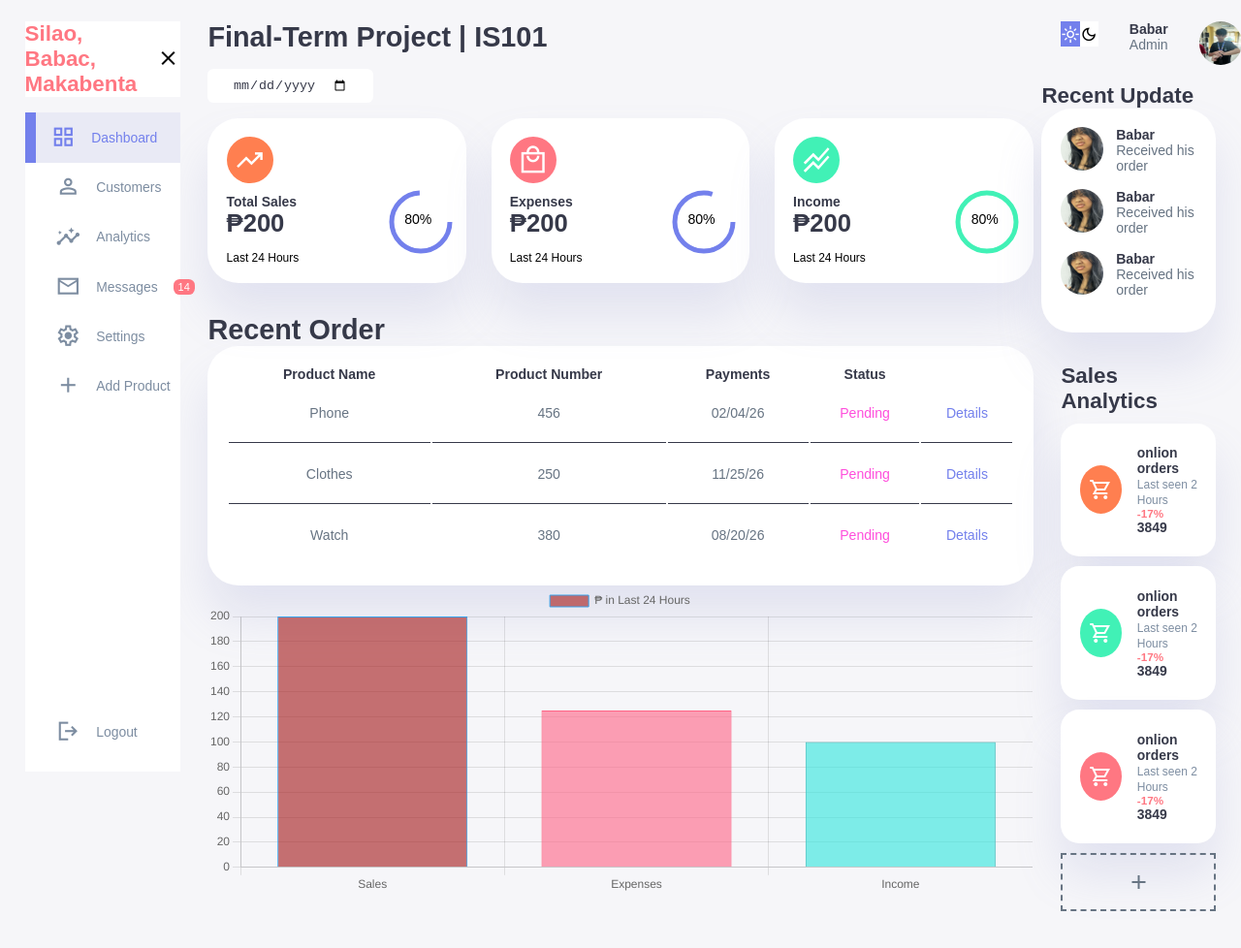
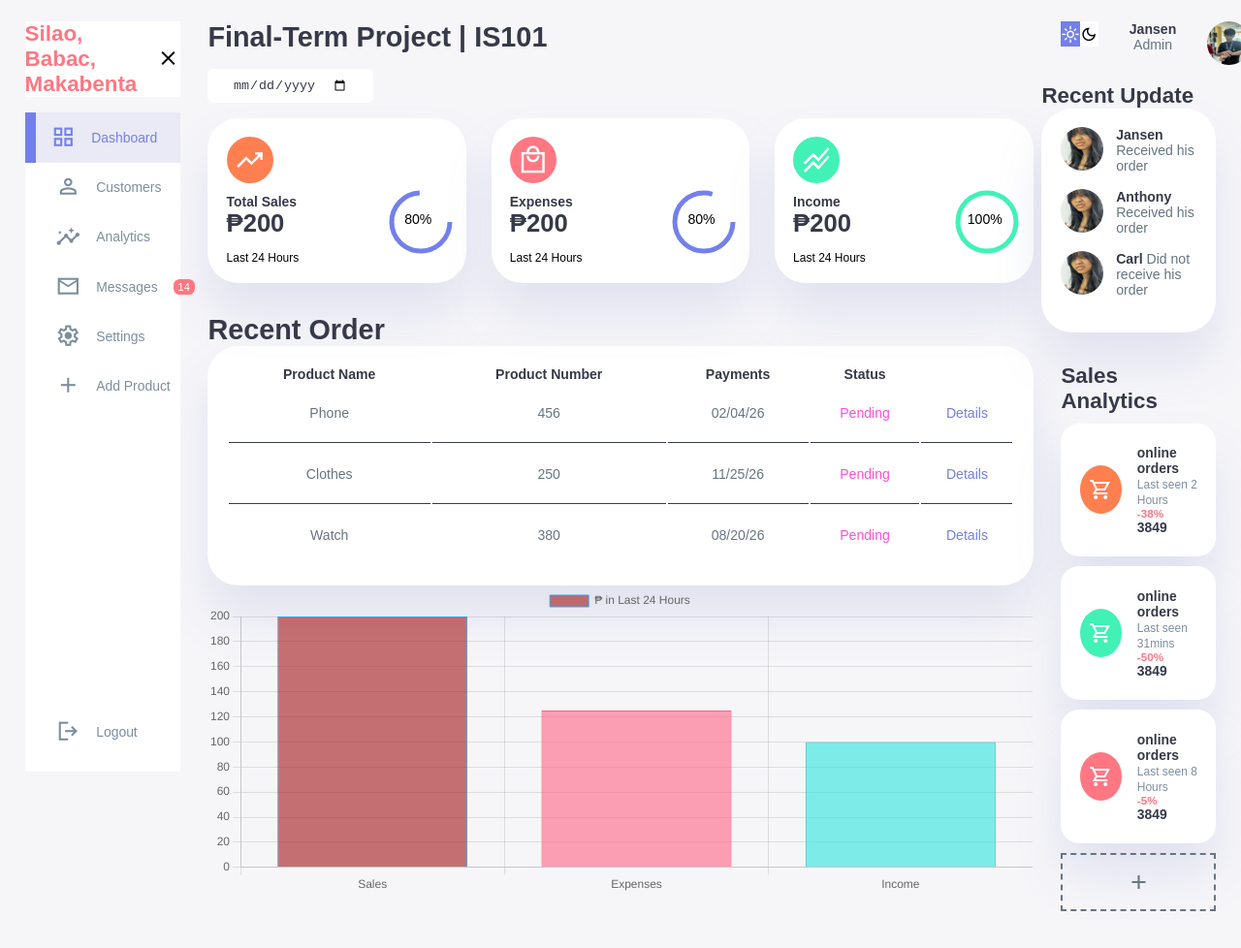
Before and after one commit to Jansenityyyy/IS101, a plain HTML site: page index.html in a window 1280 px wide. Shown: the whole page at 97% size. Drawn offline with nearby package versions, Linux system fonts and the light colour scheme.

Commit message:
Update index.html

```diff
--- a/index.html
+++ b/index.html
@@ -122,7 +122,7 @@
                             <svg>
                                 <circle r="30" cy="40" cx="40"></circle>
                             </svg>
-                            <div class="number">80%</div>
+                            <div class="number">100%</div>
                         </div>
                     </div>
                     <small>Last 24 Hours</small>
@@ -189,7 +189,7 @@
 
                 <div class="profile">
                     <div class="info">
-                        <p><b>Babar</b></p>
+                        <p><b>Jansen</b></p>
                         <p>Admin</p>
                         <small class="text-muted"></small>
                     </div>
@@ -210,7 +210,7 @@
                         <img src="feedback(2).jpg" alt="">
                     </div>
                     <div class="message">
-                        <p><b>Babar</b> Received his order</p>
+                        <p><b>Jansen</b> Received his order</p>
                     </div>
                 </div>
 
@@ -220,7 +220,7 @@
                         <img src="feedback(2).jpg" alt="">
                     </div>
                     <div class="message">
-                        <p><b>Babar</b> Received his order</p>
+                        <p><b>Anthony</b> Received his order</p>
                     </div>
                 </div>
 
@@ -230,7 +230,7 @@
                         <img src="feedback(2).jpg" alt="">
                     </div>
                     <div class="message">
-                        <p><b>Babar</b> Received his order</p>
+                        <p><b>Carl</b> Did not receive his order</p>
                     </div>
                 </div>
                 </div>
@@ -250,11 +250,11 @@
                     </div>
                     <div class="right_text">
                         <div class="info">
-                            <h3>onlion orders</h3>
+                            <h3>online orders</h3>
                             <small class="text-muted">Last seen 2 Hours</small>
                         </div>
 
-                        <h5 class="danger">-17%</h5>
+                        <h5 class="danger">-38%</h5>
                         <h3>3849</h3>
                     </div>
                 </div>
@@ -265,10 +265,10 @@
                     </div>
                     <div class="right_text">
                         <div class="info">
-                            <h3>onlion orders</h3>
-                            <small class="text-muted">Last seen 2 Hours</small>
+                            <h3>online orders</h3>
+                            <small class="text-muted">Last seen 31mins </small>
                         </div>
-                        <h5 class="danger">-17%</h5>
+                        <h5 class="danger">-50%</h5>
                         <h3>3849</h3>
                     </div>
                 </div>
@@ -278,10 +278,10 @@
                     </div>
                     <div class="right_text">
                         <div class="info">
-                            <h3>onlion orders</h3>
-                            <small class="text-muted">Last seen 2 Hours</small>
+                            <h3>online orders</h3>
+                            <small class="text-muted">Last seen 8 Hours</small>
                         </div>
-                        <h5 class="danger">-17%</h5>
+                        <h5 class="danger">-5%</h5>
                         <h3>3849</h3>
                     </div>
                 </div>
```
